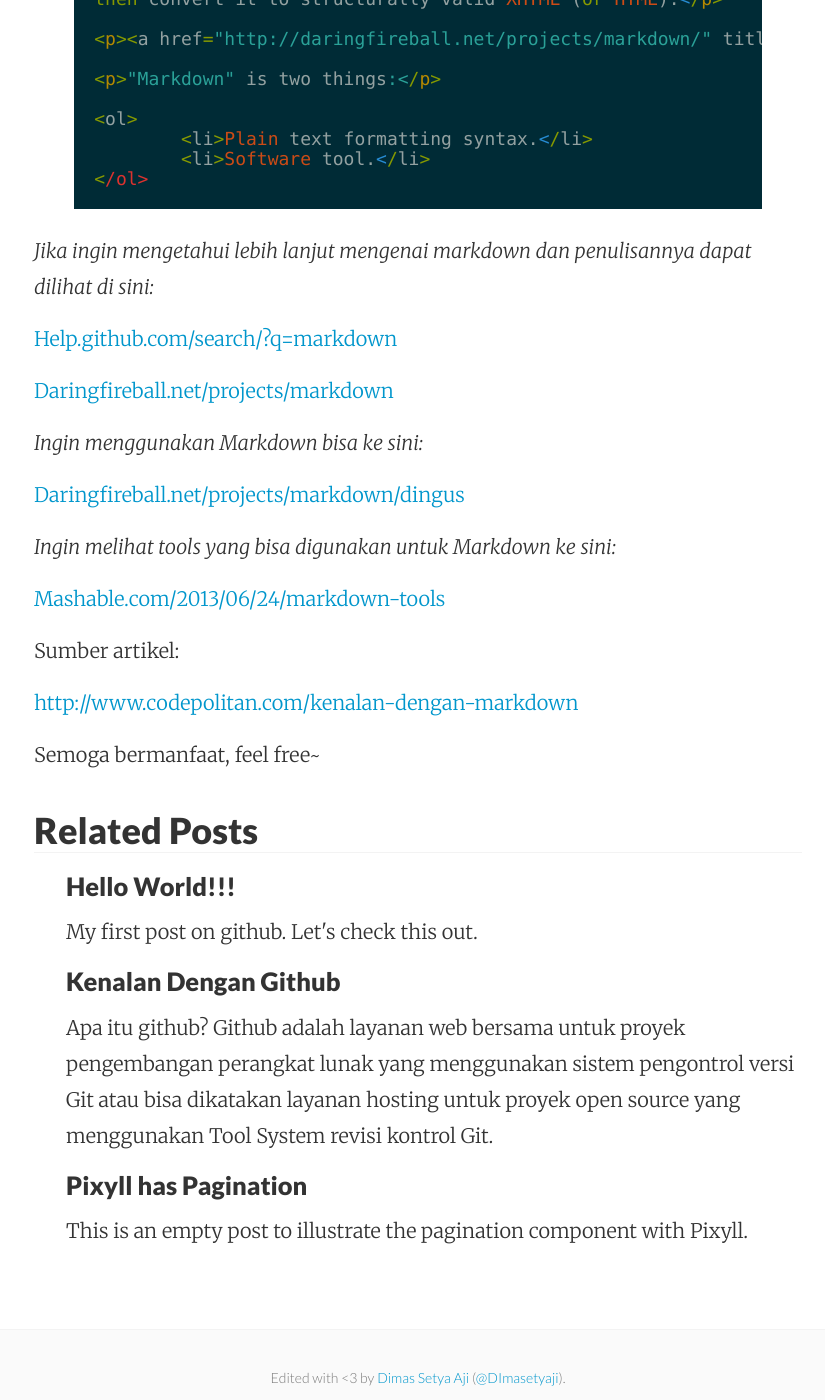
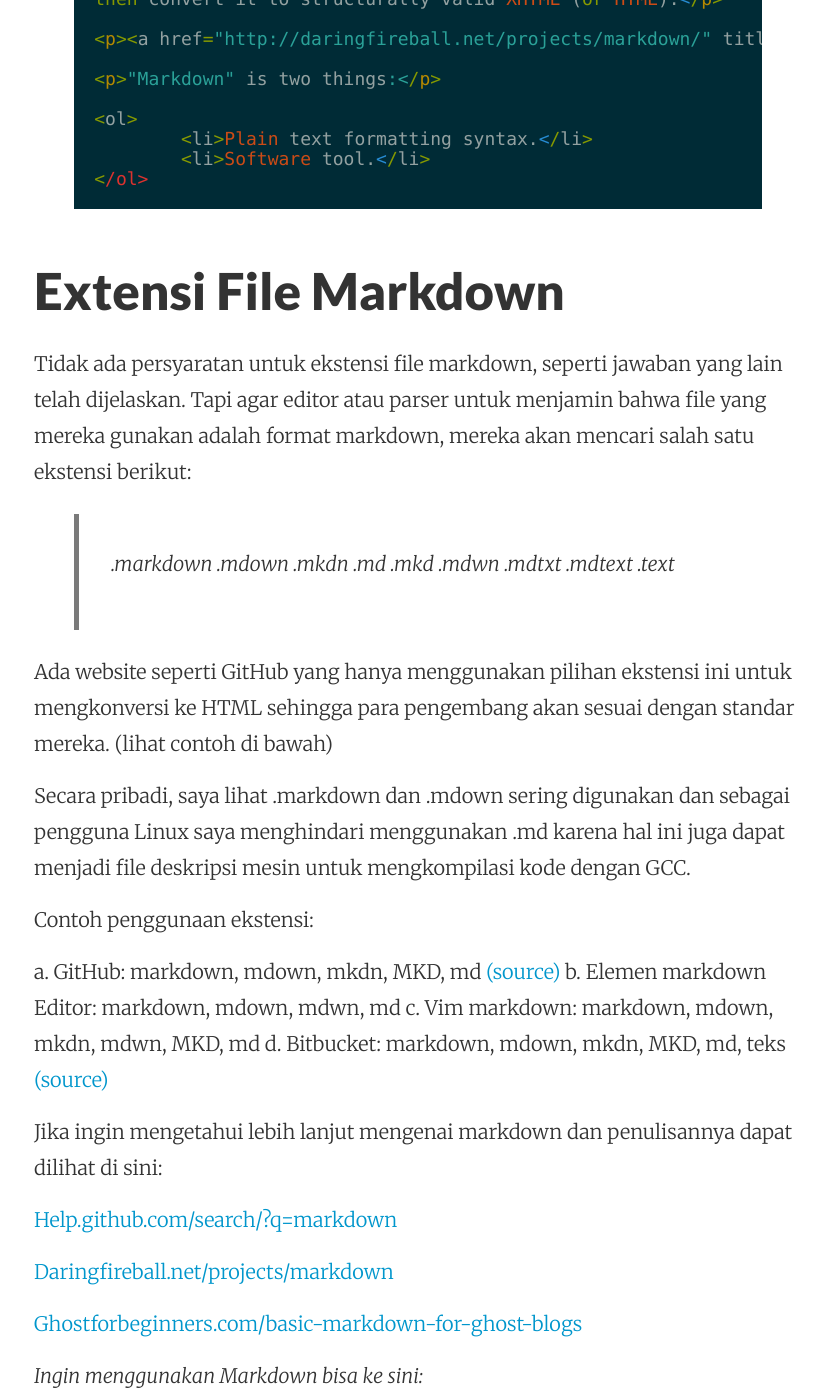
Before and after one commit to D3f4lt/d3f4lt.github.io, a Jekyll site: the page built from _posts/2014-06-09-kenalan-dengan-markdown.md, in a window 1280 px wide and 1400 px high, scrolled down 1757 px. Shown: the whole window, without its empty margins (222-1047 px from the left). Built offline with Jekyll 4.4.1, drawn with Linux system fonts in a browser that asks for light colours; comment, search, counter and statistics services are not loaded; some of the changed text lies outside the part shown.

Commit message:
Update 2014-06-09-kenalan-dengan-markdown.md

```diff
--- a/_posts/2014-06-09-kenalan-dengan-markdown.md
+++ b/_posts/2014-06-09-kenalan-dengan-markdown.md
@@ -52,11 +52,39 @@
 
 {% endhighlight %}
 
-*Jika ingin mengetahui lebih lanjut mengenai markdown dan penulisannya dapat dilihat di sini:*
+## Extensi File Markdown
+
+Tidak ada persyaratan untuk ekstensi file markdown, seperti jawaban yang lain telah dijelaskan. Tapi agar editor atau parser untuk menjamin bahwa file yang mereka gunakan adalah format markdown, mereka akan mencari salah satu ekstensi berikut:
+
+> .markdown
+.mdown
+.mkdn
+.md
+.mkd
+.mdwn
+.mdtxt
+.mdtext
+.text
+
+Ada website seperti GitHub yang hanya menggunakan pilihan ekstensi ini untuk mengkonversi ke HTML sehingga para pengembang akan sesuai dengan standar mereka. (lihat contoh di bawah)
+
+Secara pribadi, saya lihat .markdown dan .mdown sering digunakan dan sebagai pengguna Linux saya menghindari menggunakan .md karena hal ini juga dapat menjadi file deskripsi mesin untuk mengkompilasi kode dengan GCC.
+
+Contoh penggunaan ekstensi:
+
+a. GitHub: markdown, mdown, mkdn, MKD, md [(source)](https://github.com/github/markup/blob/b865add2e053f8cea3d7f4d9dcba001bdfd78994/lib/github/markups.rb#L1)
+b. Elemen markdown Editor: markdown, mdown, mdwn, md
+c. Vim markdown: markdown, mdown, mkdn, mdwn, MKD, md
+d. Bitbucket: markdown, mdown, mkdn, MKD, md, teks [(source)](https://confluence.atlassian.com/display/BITBUCKET/Display+README+text+on+the+overview#DisplayREADMEtextontheoverview-Filenamingandprecedence)
+
+Jika ingin mengetahui lebih lanjut mengenai markdown dan penulisannya dapat dilihat di sini:
 
 [Help.github.com/search/?q=markdown](https://help.github.com/search/?q=markdown)
 
 [Daringfireball.net/projects/markdown](Daringfireball.net/projects/markdown)
+
+
+[Ghostforbeginners.com/basic-markdown-for-ghost-blogs](http://ghostforbeginners.com/basic-markdown-for-ghost-blogs)
 
 *Ingin menggunakan Markdown bisa ke sini:*
 
```
